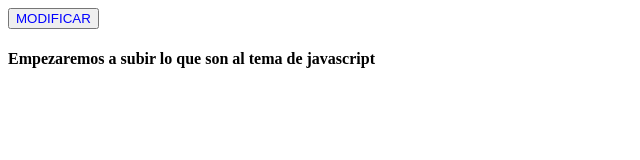
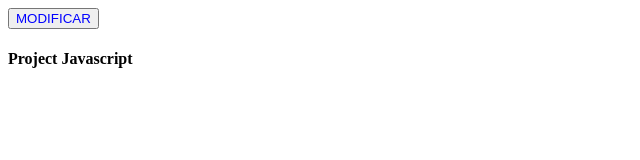
Before and after one commit to Lucho06/course-js-dev-env, a plain HTML site: page index.html in a window 1280 px wide. Shown: the whole page, without its empty margins (0-640 px from the left). Drawn offline with Linux system fonts and the light colour scheme.

Commit message:
Cuarto cambio

```diff
--- a/index.html
+++ b/index.html
@@ -10,7 +10,7 @@
 
 <body>
     <button type="button" class="btn" style="color: blue">MODIFICAR</button>
-    <h4>Empezaremos a subir lo que son al tema de javascript</h4>
+    <h4>Project Javascript</h4>
 </body>
 
 </html>
```
